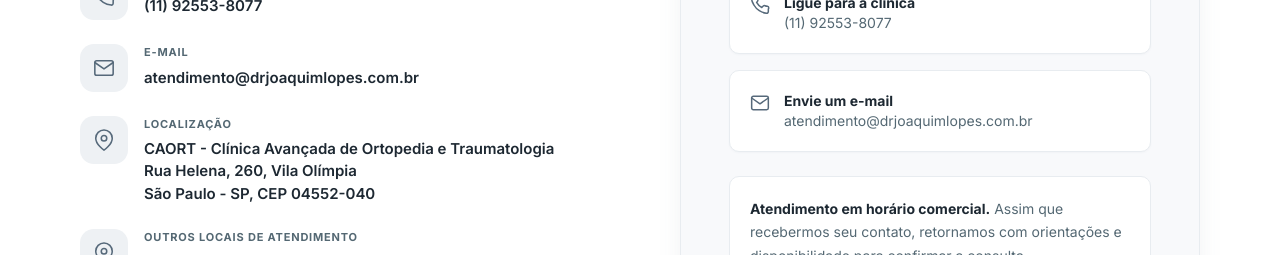
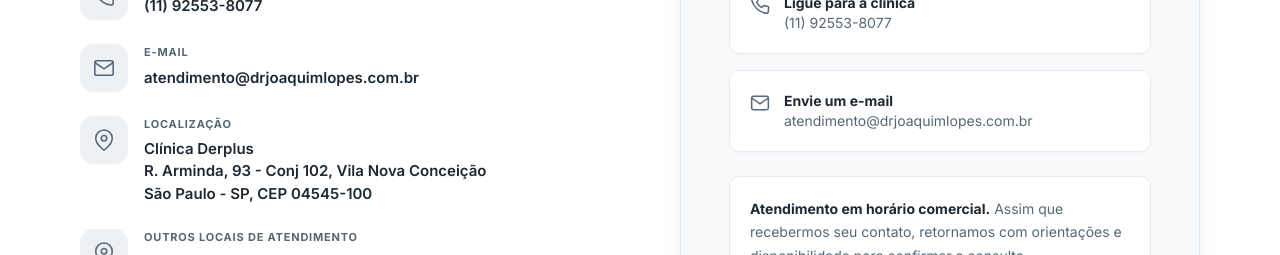
Before and after one commit to drjoaquimlopes/drjoaquimlopes, a Next.js app: page /pre-agendamento in a window 1280 px wide. Shown: the part 800-1055 px from the top of the page. Built offline with nearby package versions, Linux system fonts and the light colour scheme.

Commit message:
Atualiza local de atendimento para Clínica Derplus

```diff
--- a/app/especialidade/page.tsx
+++ b/app/especialidade/page.tsx
@@ -29,7 +29,7 @@
     url: "/especialidade",
     title: "Cirurgia do Joelho em São Paulo | Dr. Joaquim Lopes",
     description:
-      "Artroscopia, reconstrução de LCA/LCP, prótese de joelho, infiltração e PRP. Ortopedista especialista na Vila Olímpia, SP.",
+      "Artroscopia, reconstrução de LCA/LCP, prótese de joelho, infiltração e PRP. Ortopedista especialista na Vila Nova Conceição, SP.",
     images: [
       {
         url: "/assets/images/dr/1.jpg",
@@ -43,7 +43,7 @@
     card: "summary_large_image",
     title: "Cirurgia do Joelho em São Paulo | Dr. Joaquim Lopes",
     description:
-      "Artroscopia, reconstrução de LCA/LCP, prótese de joelho, infiltração e PRP. Ortopedista especialista na Vila Olímpia, SP.",
+      "Artroscopia, reconstrução de LCA/LCP, prótese de joelho, infiltração e PRP. Ortopedista especialista na Vila Nova Conceição, SP.",
     images: ["/assets/images/dr/1.jpg"],
   },
 };
--- a/app/layout.tsx
+++ b/app/layout.tsx
@@ -23,7 +23,7 @@
     template: "%s | Dr. Joaquim Lopes",
   },
   description:
-    "Ortopedista em São Paulo especialista em joelho e medicina esportiva. Consultas com o Dr. Joaquim Lopes na Vila Olímpia, Higienópolis e Jardins.",
+    "Ortopedista em São Paulo especialista em joelho e medicina esportiva. Consultas com o Dr. Joaquim Lopes na Vila Nova Conceição, Higienópolis e Jardins.",
   authors: [{ name: site.name }],
   creator: site.name,
   publisher: site.name,
@@ -47,7 +47,7 @@
     url: site.url,
     title: "Ortopedista em São Paulo | Dr. Joaquim Lopes",
     description:
-      "Ortopedista especialista em joelho e medicina esportiva, com atendimento na Vila Olímpia, Higienópolis e Jardins, em São Paulo.",
+      "Ortopedista especialista em joelho e medicina esportiva, com atendimento na Vila Nova Conceição, Higienópolis e Jardins, em São Paulo.",
     images: [
       {
         url: "/assets/images/dr/1.jpg",
--- a/app/page.tsx
+++ b/app/page.tsx
@@ -73,7 +73,7 @@
   {
     question: "Onde o Dr. Joaquim Lopes atende em São Paulo?",
     answer:
-      "O atendimento é realizado na Vila Olímpia, Higienópolis, Jardim Paulista e Itaim Bibi, além de uma unidade em Osasco. Os endereços completos estão disponíveis nesta página.",
+      "O atendimento é realizado na Vila Nova Conceição, Higienópolis, Jardim Paulista e Itaim Bibi, além de uma unidade em Osasco. Os endereços completos estão disponíveis nesta página.",
   },
   {
     question: "Como agendar uma consulta ortopédica?",
--- a/app/pre-agendamento/page.tsx
+++ b/app/pre-agendamento/page.tsx
@@ -11,7 +11,7 @@
     "Agende sua consulta com o Dr. Joaquim Lopes em São Paulo ou Osasco. Atendimento por WhatsApp, telefone ou e-mail.",
   keywords: [
     "agendar consulta ortopedista são paulo",
-    "consulta ortopedia vila olímpia",
+    "consulta ortopedia vila nova conceição",
     "ortopedista higienópolis",
     "ortopedista jardim paulista",
     "ortopedista itaim bibi",
@@ -25,7 +25,7 @@
     title:
       "Agendar Consulta | Dr. Joaquim Lopes - Ortopedista São Paulo e Osasco",
     description:
-      "Agende sua consulta de ortopedia na Vila Olímpia, Higienópolis, Jardim Paulista, Itaim Bibi ou Osasco. WhatsApp (11) 92553-8077.",
+      "Agende sua consulta de ortopedia na Vila Nova Conceição, Higienópolis, Jardim Paulista, Itaim Bibi ou Osasco. WhatsApp (11) 92553-8077.",
     images: [
       {
         url: "/assets/images/dr/1.jpg",
@@ -40,7 +40,7 @@
     title:
       "Agendar Consulta | Dr. Joaquim Lopes - Ortopedista São Paulo e Osasco",
     description:
-      "Agende sua consulta de ortopedia na Vila Olímpia, Higienópolis, Jardim Paulista, Itaim Bibi ou Osasco.",
+      "Agende sua consulta de ortopedia na Vila Nova Conceição, Higienópolis, Jardim Paulista, Itaim Bibi ou Osasco.",
     images: ["/assets/images/dr/1.jpg"],
   },
 };
@@ -125,13 +125,18 @@
               </ContactItem>
 
               <ContactItem icon={MapPin} label="Localização">
-                <span className="block text-[15px] font-semibold leading-[1.5] text-dark">
-                  CAORT - Clínica Avançada de Ortopedia e Traumatologia
+                <a
+                  href="https://maps.app.goo.gl/X39WtzS18QjHe7b66"
+                  target="_blank"
+                  rel="noopener noreferrer"
+                  className="block text-[15px] font-semibold leading-[1.5] text-dark transition-colors hover:text-p"
+                >
+                  Clínica Derplus
                   <br />
-                  Rua Helena, 260, Vila Olímpia
+                  R. Arminda, 93 - Conj 102, Vila Nova Conceição
                   <br />
-                  São Paulo - SP, CEP 04552-040
-                </span>
+                  São Paulo - SP, CEP 04545-100
+                </a>
               </ContactItem>
 
               <ContactItem icon={MapPin} label="Outros locais de atendimento">
@@ -164,14 +169,14 @@
             {/* Mapa */}
             <div className="reveal mt-10 h-[250px] overflow-hidden rounded-[18px] border border-line">
               <iframe
-                src="https://maps.google.com/maps?q=CAORT+Cl%C3%ADnica+Avan%C3%A7ada+de+Ortopedia+e+Traumatologia+Rua+Helena+260+Vila+Ol%C3%ADmpia+S%C3%A3o+Paulo&t=&z=16&ie=UTF8&iwloc=&output=embed"
+                src="https://maps.google.com/maps?q=Cl%C3%ADnica+Derplus+Edif%C3%ADcio+Personna+R.+Arminda%2C+93+Vila+Nova+Concei%C3%A7%C3%A3o+S%C3%A3o+Paulo&t=&z=16&ie=UTF8&iwloc=&output=embed"
                 width="100%"
                 height="100%"
                 style={{ border: 0 }}
                 allowFullScreen
                 loading="lazy"
                 referrerPolicy="no-referrer-when-downgrade"
-                title="Localização CAORT - Rua Helena, 260, Vila Olímpia, São Paulo"
+                title="Localização Clínica Derplus - R. Arminda, 93, Vila Nova Conceição, São Paulo"
               />
             </div>
           </div>
--- a/app/sobre/page.tsx
+++ b/app/sobre/page.tsx
@@ -20,7 +20,7 @@
     "Conheça a formação do Dr. Joaquim Lopes em ortopedia, cirurgia do joelho e medicina esportiva. CRM-SP 171205 e RQE 113362.",
   keywords: [
     "dr joaquim lopes ortopedista",
-    "ortopedista vila olímpia",
+    "ortopedista vila nova conceição",
     "traumatologista são paulo",
     "especialista joelho são paulo",
     "cirurgião do joelho sp",
--- a/lib/locations.ts
+++ b/lib/locations.ts
@@ -22,14 +22,16 @@
 export const locations: Location[] = [
   {
     schemaId: "clinica",
-    name: "CAORT - Clínica Avançada de Ortopedia e Traumatologia",
-    street: "Rua Helena, 260",
-    neighborhood: "Vila Olímpia",
+    name: "Clínica Derplus",
+    street: "R. Arminda, 93 - Conj 102",
+    neighborhood: "Vila Nova Conceição",
     city: "São Paulo",
     region: "SP",
-    postalCode: "04552-040",
-    addressLines: ["Rua Helena, 260, Vila Olímpia", "São Paulo - SP, CEP 04552-040"],
-    geo: { latitude: -23.5928, longitude: -46.6847 },
+    postalCode: "04545-100",
+    addressLines: [
+      "R. Arminda, 93 - Conj 102, Vila Nova Conceição",
+      "São Paulo - SP, CEP 04545-100",
+    ],
     primary: true,
   },
   {
```
